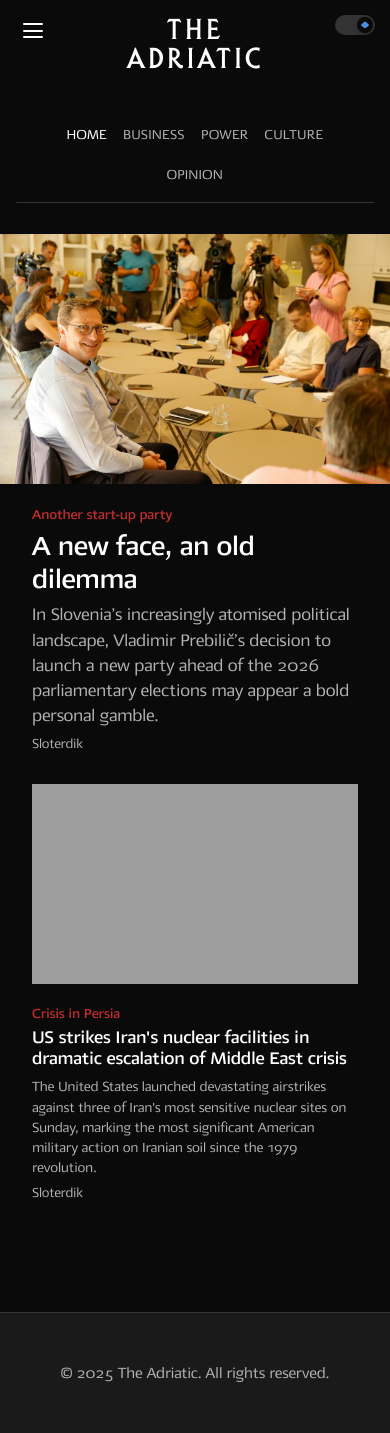
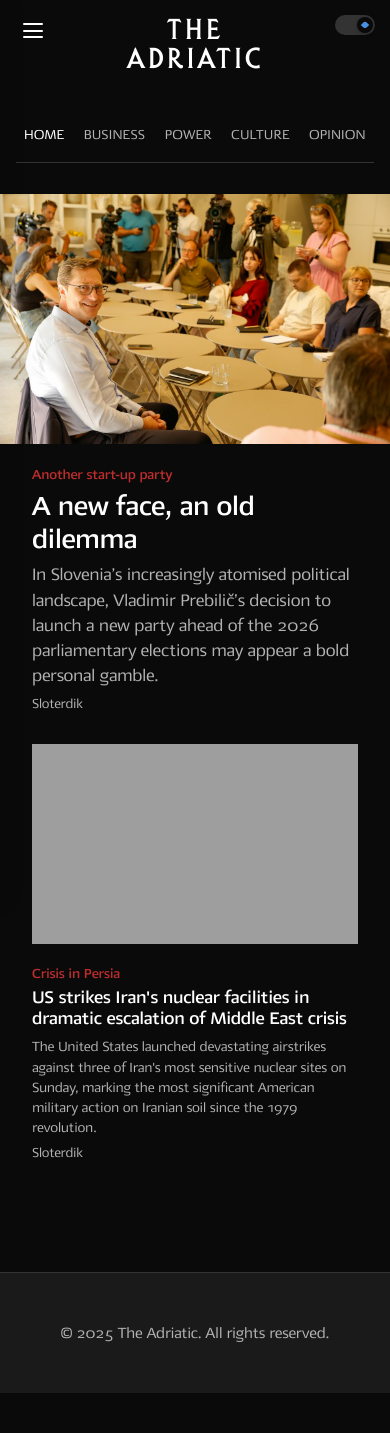
Before and after one commit to tfhoerest/azt, a Jekyll site: the page built from index.html, in a window 390 px wide. Built offline with Jekyll 4.4.1, drawn with Linux system fonts in a browser that asks for light colours; some web fonts are replaced; the list of posts is cut into pages by our own code; after the commit the page ends 1393 px from its top, so only the background shows below that.

Commit message:
Update default.html

```diff
--- a/_layouts/default.html
+++ b/_layouts/default.html
@@ -614,11 +614,11 @@
             }
 
             .main-nav {
-    padding-left: var(--z-ds-space-s);
-    padding-right: var(--z-ds-space-s);
-    flex-wrap: wrap;
-    justify-content: center;
-    gap: var(--z-ds-space-s);
+  padding-left: 0.5rem; /* instead of var(--z-ds-space-s) */
+  padding-right: 0.5rem;
+  flex-wrap: nowrap;
+  justify-content: space-between;
+  gap: 0.5rem;
 }
 
             .theme-toggle {
```
